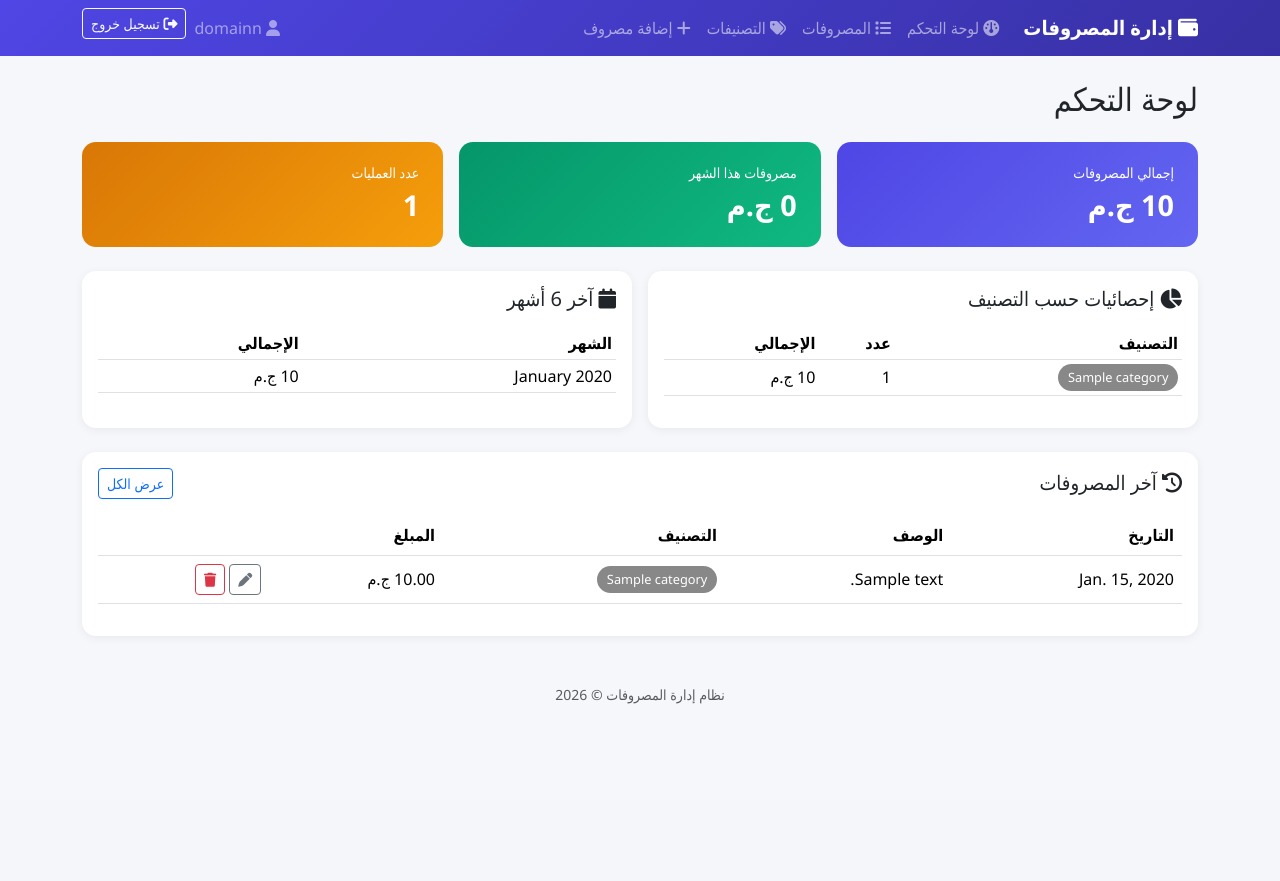
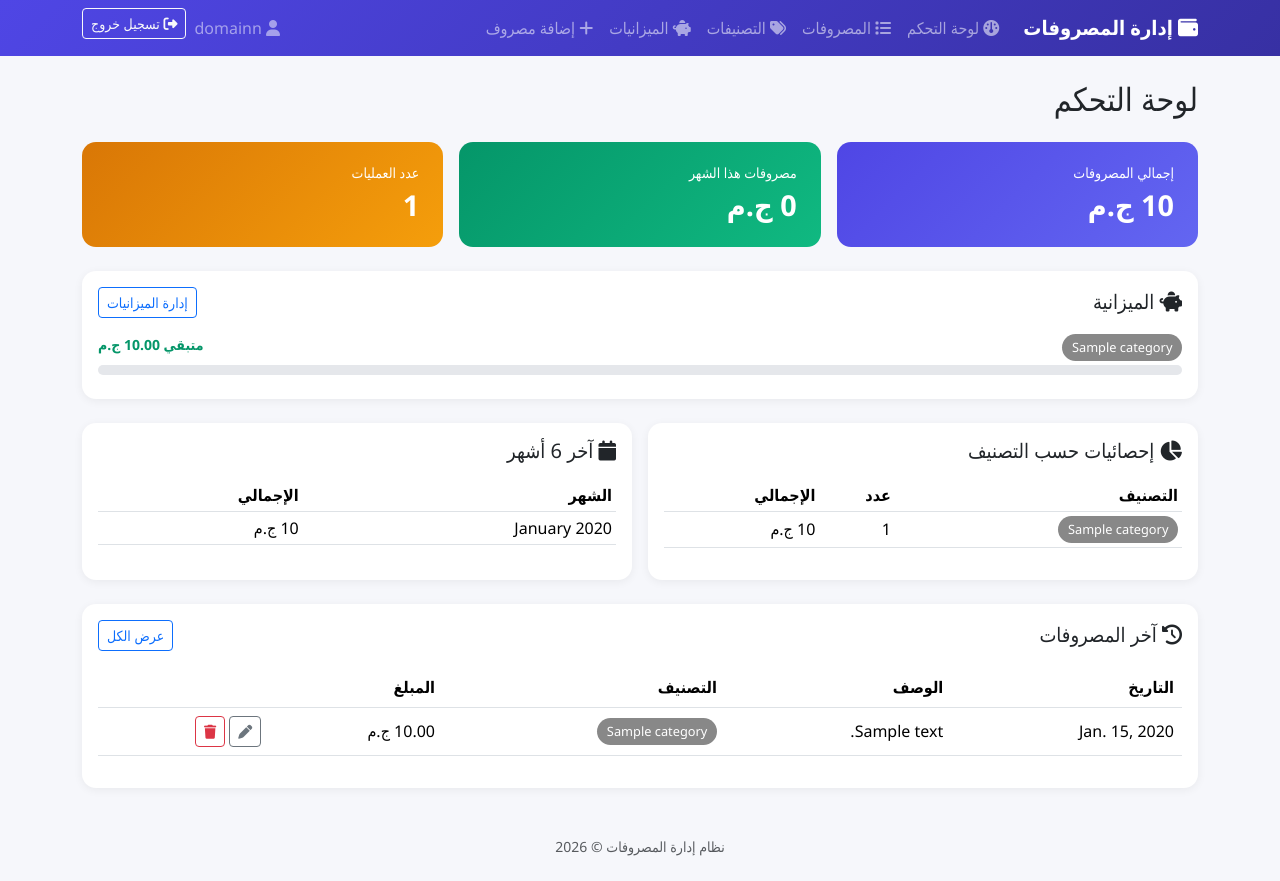
Before and after one commit to sama-kamel2/expense-, a Django app: page / in a window 1280 px wide. Before the commit the page ends 704 px from the top, so only its background shows below. Run offline with Django 5.2, Linux system fonts and the light colour scheme; a user stored in the database is signed in; tables that the repository leaves empty hold one stand-in row (values such as "Sample post"); some libraries are stand-ins or nearby versions.

Commit message:
Add files via upload

```diff
--- a/expenses/models.py
+++ b/expenses/models.py
@@ -65,3 +65,40 @@ class Expense(models.Model):
 
     def get_absolute_url(self):
         return reverse("expenses:detail", kwargs={"pk": self.pk})
+
+
+class Budget(models.Model):
+    """
+    A recurring monthly budget for a user.
+    category = None  -> the overall monthly budget (all expenses combined).
+    category = <cat> -> a budget scoped to just that category.
+    The same amount applies every month (no per-month rows needed); remaining
+    amounts are always computed against the current month's expenses.
+    """
+
+    user = models.ForeignKey(
+        settings.AUTH_USER_MODEL,
+        on_delete=models.CASCADE,
+        related_name="budgets",
+    )
+    category = models.ForeignKey(
+        Category,
+        on_delete=models.CASCADE,
+        null=True,
+        blank=True,
+        related_name="budgets",
+    )
+    amount = models.DecimalField(max_digits=12, decimal_places=2)
+    created_at = models.DateTimeField(auto_now_add=True)
+    updated_at = models.DateTimeField(auto_now=True)
+
+    class Meta:
+        constraints = [
+            models.UniqueConstraint(
+                fields=["user", "category"], name="unique_budget_per_user_category"
+            )
+        ]
+
+    def __str__(self):
+        label = self.category.name if self.category else "Overall"
+        return f"{label} budget - {self.amount}"
--- a/expenses/urls.py
+++ b/expenses/urls.py
@@ -21,6 +21,8 @@ urlpatterns = [
         views.ExpenseDeleteView.as_view(),
         name="expense_delete",
     ),
+    # Budgets
+    path("budgets/", views.budgets, name="budgets"),
     # Categories
     path("categories/", views.category_list, name="categories"),
     path(
--- a/expenses/views.py
+++ b/expenses/views.py
@@ -10,8 +10,84 @@ from django.shortcuts import get_object_or_404, redirect, render
 from django.urls import reverse_lazy
 from django.views.generic import CreateView, DeleteView, DetailView, UpdateView
 
-from .forms import CategoryForm, ExpenseFilterForm, ExpenseForm, RegisterForm
-from .models import Category, Expense
+from .forms import BudgetAmountForm, CategoryForm, ExpenseFilterForm, ExpenseForm, RegisterForm
+from .models import Budget, Category, Expense
+
+
+def _budget_summary(user):
+    """
+    Budget logic (per month):
+      * Each category budget is RESERVED from the overall budget immediately.
+      * Spending inside a category only reduces that category's own remaining.
+      * The overall remaining is reduced only by (a) spending in categories
+        that have no budget, and (b) the overflow beyond a category's budget.
+    """
+    today = date.today()
+    month_expenses = Expense.objects.filter(
+        user=user, date__year=today.year, date__month=today.month
+    )
+
+    category_rows = []
+    reserved = 0
+    overflow = 0
+    budgeted_category_ids = []
+
+    category_budgets = Budget.objects.filter(
+        user=user, category__isnull=False
+    ).select_related("category")
+    for b in category_budgets:
+        spent = (
+            month_expenses.filter(category=b.category).aggregate(total=Sum("amount"))[
+                "total"
+            ]
+            or 0
+        )
+        remaining = b.amount - spent
+        percent = min(100, int((spent / b.amount) * 100)) if b.amount else 0
+        reserved += b.amount
+        if remaining < 0:
+            overflow += -remaining
+        budgeted_category_ids.append(b.category_id)
+        category_rows.append(
+            {
+                "category": b.category,
+                "amount": b.amount,
+                "spent": spent,
+                "remaining": remaining,
+                "over_amount": -remaining if remaining < 0 else 0,
+                "percent": percent,
+                "over": remaining < 0,
+            }
+        )
+
+    # Spending that is not covered by any category budget
+    # (categories without a budget, or expenses with no category).
+    unbudgeted_spent = (
+        month_expenses.exclude(category_id__in=budgeted_category_ids).aggregate(
+            total=Sum("amount")
+        )["total"]
+        or 0
+    )
+
+    overall_budget = Budget.objects.filter(user=user, category=None).first()
+    overall = None
+    if overall_budget:
+        used = reserved + overflow + unbudgeted_spent
+        remaining = overall_budget.amount - used
+        percent = min(100, int((used / overall_budget.amount) * 100)) if overall_budget.amount else 0
+        overall = {
+            "amount": overall_budget.amount,
+            "reserved": reserved,
+            "overflow": overflow,
+            "unbudgeted_spent": unbudgeted_spent,
+            "free_pool": overall_budget.amount - reserved,
+            "remaining": remaining,
+            "over_amount": -remaining if remaining < 0 else 0,
+            "percent": percent,
+            "over": remaining < 0,
+        }
+
+    return overall, category_rows
 
 
 # ---------- Auth ----------
@@ -63,6 +139,8 @@ def dashboard(request):
 
     recent_expenses = expenses.select_related("category")[:8]
 
+    overall_budget, category_budgets = _budget_summary(user)
+
     context = {
         "total_all_time": total_all_time,
         "total_this_month": total_this_month,
@@ -71,6 +149,8 @@ def dashboard(request):
         "monthly_breakdown": monthly_breakdown,
         "recent_expenses": recent_expenses,
         "categories": Category.objects.filter(user=user),
+        "overall_budget": overall_budget,
+        "category_budgets": category_budgets,
     }
     return render(request, "expenses/dashboard.html", context)
 
@@ -189,5 +269,51 @@ class CategoryDeleteView(DeleteView):
     template_name = "expenses/category_confirm_delete.html"
     success_url = reverse_lazy("expenses:categories")
 
+
+# ---------- Budgets ----------
+
+@login_required
+def budgets(request):
+    user = request.user
+
+    if request.method == "POST":
+        amount = request.POST.get("amount")
+        scope = request.POST.get("scope")  # "overall" or a category id
+        form = BudgetAmountForm({"amount": amount})
+        if form.is_valid():
+            clean_amount = form.cleaned_data["amount"]
+            if scope == "overall":
+                Budget.objects.update_or_create(
+                    user=user, category=None, defaults={"amount": clean_amount}
+                )
+                messages.success(request, "تم تحديث الميزانية الكلية.")
+            else:
+                category = get_object_or_404(Category, pk=scope, user=user)
+                Budget.objects.update_or_create(
+                    user=user, category=category, defaults={"amount": clean_amount}
+                )
+                messages.success(request, f"تم تحديث ميزانية {category.name}.")
+        else:
+            messages.error(request, "قيمة الميزانية غير صحيحة.")
+        return redirect("expenses:budgets")
+
+    overall_budget, category_budgets = _budget_summary(user)
+
+    # Categories that don't have a budget yet, so the user can add one.
+    budgeted_category_ids = [row["category"].id for row in category_budgets]
+    categories_without_budget = Category.objects.filter(user=user).exclude(
+        id__in=budgeted_category_ids
+    )
+
+    return render(
+        request,
+        "expenses/budgets.html",
+        {
+            "overall_budget": overall_budget,
+            "category_budgets": category_budgets,
+            "categories_without_budget": categories_without_budget,
+        },
+    )
+
     def get_queryset(self):
         return Category.objects.filter(user=self.request.user)
--- a/static/css/style.css
+++ b/static/css/style.css
@@ -54,3 +54,27 @@ body {
 @media (max-width: 576px) {
     .stat-card .value { font-size: 1.4rem; }
 }
+
+.budget-progress {
+    height: 10px;
+    border-radius: 6px;
+    background-color: #e5e7eb;
+    overflow: hidden;
+}
+
+.budget-progress .fill {
+    height: 100%;
+    border-radius: 6px;
+    background-color: #10b981;
+    transition: width 0.3s ease;
+}
+
+.budget-progress .fill.warning { background-color: #f59e0b; }
+.budget-progress .fill.danger { background-color: #ef4444; }
+
+.budget-remaining {
+    font-weight: 700;
+}
+.budget-remaining.ok { color: #059669; }
+.budget-remaining.warning { color: #d97706; }
+.budget-remaining.danger { color: #dc2626; }
--- a/templates/expenses/base.html
+++ b/templates/expenses/base.html
@@ -29,6 +29,9 @@
                 </li>
                 <li class="nav-item">
                     <a class="nav-link" href="{% url 'expenses:categories' %}"><i class="fa-solid fa-tags"></i> التصنيفات</a>
+                </li>
+                <li class="nav-item">
+                    <a class="nav-link" href="{% url 'expenses:budgets' %}"><i class="fa-solid fa-piggy-bank"></i> الميزانيات</a>
                 </li>
                 <li class="nav-item">
                     <a class="nav-link" href="{% url 'expenses:expense_add' %}"><i class="fa-solid fa-plus"></i> إضافة مصروف</a>
--- a/templates/expenses/dashboard.html
+++ b/templates/expenses/dashboard.html
@@ -23,6 +23,39 @@
         </div>
     </div>
 </div>
+
+{% if overall_budget or category_budgets %}
+<div class="card p-3 mb-4">
+    <div class="d-flex justify-content-between align-items-center mb-3">
+        <h5 class="mb-0"><i class="fa-solid fa-piggy-bank"></i> الميزانية</h5>
+        <a href="{% url 'expenses:budgets' %}" class="btn btn-sm btn-outline-primary">إدارة الميزانيات</a>
+    </div>
+    {% if overall_budget %}
+        <div class="d-flex justify-content-between mb-1">
+            <span>الميزانية الكلية ({{ overall_budget.amount }} ج.م)</span>
+            <span class="budget-remaining {% if overall_budget.over %}danger{% elif overall_budget.percent >= 80 %}warning{% else %}ok{% endif %}">
+                {% if overall_budget.over %}تجاوزت بـ {{ overall_budget.over_amount }} ج.م{% else %}متبقي {{ overall_budget.remaining }} ج.م{% endif %}
+            </span>
+        </div>
+        <div class="budget-progress mb-3">
+            <div class="fill {% if overall_budget.over %}danger{% elif overall_budget.percent >= 80 %}warning{% endif %}" style="width: {{ overall_budget.percent }}%;"></div>
+        </div>
+    {% endif %}
+    {% for row in category_budgets %}
+        <div class="mb-2">
+            <div class="d-flex justify-content-between small mb-1">
+                <span class="category-badge" style="background-color: {{ row.category.color }};">{{ row.category.name }}</span>
+                <span class="budget-remaining {% if row.over %}danger{% elif row.percent >= 80 %}warning{% else %}ok{% endif %}">
+                    {% if row.over %}تجاوزت بـ {{ row.over_amount }} ج.م{% else %}متبقي {{ row.remaining }} ج.م{% endif %}
+                </span>
+            </div>
+            <div class="budget-progress">
+                <div class="fill {% if row.over %}danger{% elif row.percent >= 80 %}warning{% endif %}" style="width: {{ row.percent }}%;"></div>
+            </div>
+        </div>
+    {% endfor %}
+</div>
+{% endif %}
 
 <div class="row g-3">
     <div class="col-lg-6">
```
Also changed, not shown: expenses/forms.py (+15 -1 lines), templates/expenses/budgets.html (added, +107 -0 lines), expenses/migrations/0002_budget.py (added).
